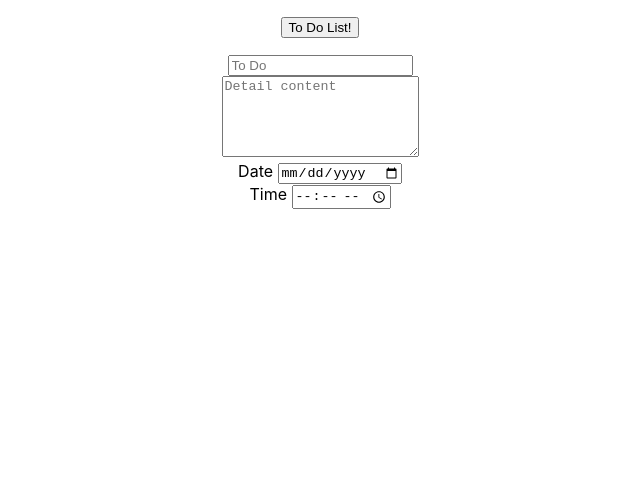
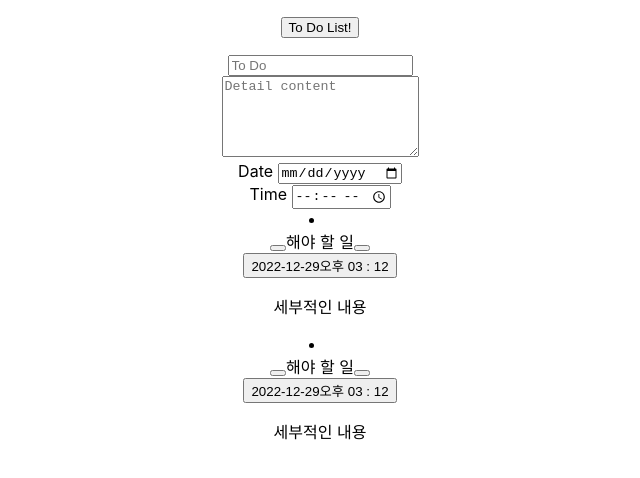
Before and after one commit to goshin1/ToDo, a React (Create React App) app: page / in a window 1280 px wide. Shown: the top 478 px of the page, without its empty margins (320-960 px from the left). Built offline with nearby package versions, Linux system fonts and the light colour scheme.

Commit message:
html 작성 및 기본구조 작성

```diff
--- a/src/App.js
+++ b/src/App.js
@@ -10,20 +10,33 @@ function ToDoForm(props){
             event.preventDefault();
           }}/>
         </p>
-        <label for="todo"><input id="todo" type="text" name="todo" placeholder="To Do"/></label><br/>
-        <label for="detail" ><textarea id="detail" name="detail" placeholder="Detail content" cols="22" rows="5"></textarea></label><br/>
-        <label for="date">Date <input id="date" type="date"/></label><br/>
-        <label for="time">Time <input id="time" type="time"  /></label>
+        <label htmlFor="todo"><input id="todo" type="text" name="todo" placeholder="To Do"/></label><br/>
+        <label htmlFor="detail" ><textarea id="detail" name="detail" placeholder="Detail content" cols="22" rows="5"></textarea></label><br/>
+        <label htmlFor="date">Date <input id="date" type="date"/></label><br/>
+        <label htmlFor="time">Time <input id="time" type="time"  /></label>
       </form>
     </div>
   );
 }
 
+function List(props){
+  const lis = [];
+  const calenders = props.calenders;
+  for(let i = 0; i < calenders.length; i++){
+    lis.push(<ListBlock key={calenders[i].id} num={calenders[i].id} todo={calenders[i].todo} detail={calenders[i].detail} date={calenders[i].date} time={calenders[i].time}></ListBlock>)
+  }
+
+  return (
+    <div id='list'>
+      {lis}
+    </div>
+  );
+}
 
 function ListBlock(props){
   return (
-    <li>
-      <div>
+    <li key={props.num}>
+      <div className="listTop">
         <button onClick={()=>{
 
         }}></button>
@@ -32,7 +45,7 @@ function ListBlock(props){
 
         }}></button>
       </div>
-      <div>
+      <div className="listBottom">
         <button>{props.date}{props.time}</button>
         <p>{props.detail}</p>
       </div>
@@ -41,9 +54,15 @@ function ListBlock(props){
 }
 
 function App() {
+  const calenders = [
+    {id:1, todo : '해야 할 일', detail : '세부적인 내용', date : '2022-12-29', time : '오후 03 : 12'},
+    {id:2, todo : '해야 할 일', detail : '세부적인 내용', date : '2022-12-29', time : '오후 03 : 12'}
+  ];
+
   return (
     <div className="App">
       <ToDoForm></ToDoForm>
+      <List calenders={calenders}></List>
     </div>
   );
 }
```
